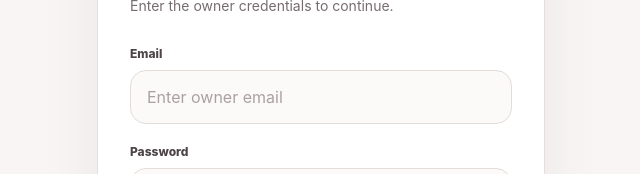
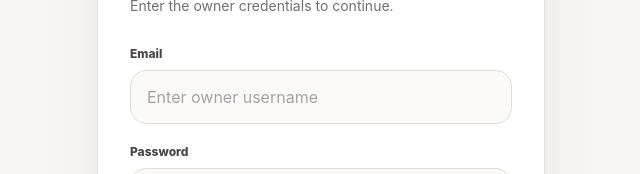
Before and after one commit to AmaniElTrabulsi/ward_cosmetics, a Next.js app: page /admin-login in a window 1280 px wide. Shown: the part 363-537 px from the top of the page, without its empty margins (319-959 px from the left). Built offline with nearby package versions, Linux system fonts and the light colour scheme; no server answers.

Commit message:
email corrected

```diff
--- a/app/admin-login/page.tsx
+++ b/app/admin-login/page.tsx
@@ -209,12 +209,10 @@ export default function AdminLogin() {
 
                 <input
   id="admin-email"
-                  type="email"
+  type="text"
   value={email}
-                  onChange={(e) =>
-                    setEmail(e.target.value)
-                  }
-                  placeholder="Enter owner email"
+  onChange={(e) => setEmail(e.target.value)}
+  placeholder="Enter owner username"
   autoComplete="username"
   disabled={loading}
   className="w-full rounded-2xl border border-[#e3dcd9] bg-[#fcfaf9] px-4 py-3.5 text-sm font-medium text-[#292425] outline-none transition placeholder:text-[#aaa0a2] focus:border-[#b46a77] focus:bg-white focus:ring-4 focus:ring-[#b46a77]/10 disabled:cursor-not-allowed disabled:opacity-60"
```
Lines whose indentation alone changed are shown as unchanged.
